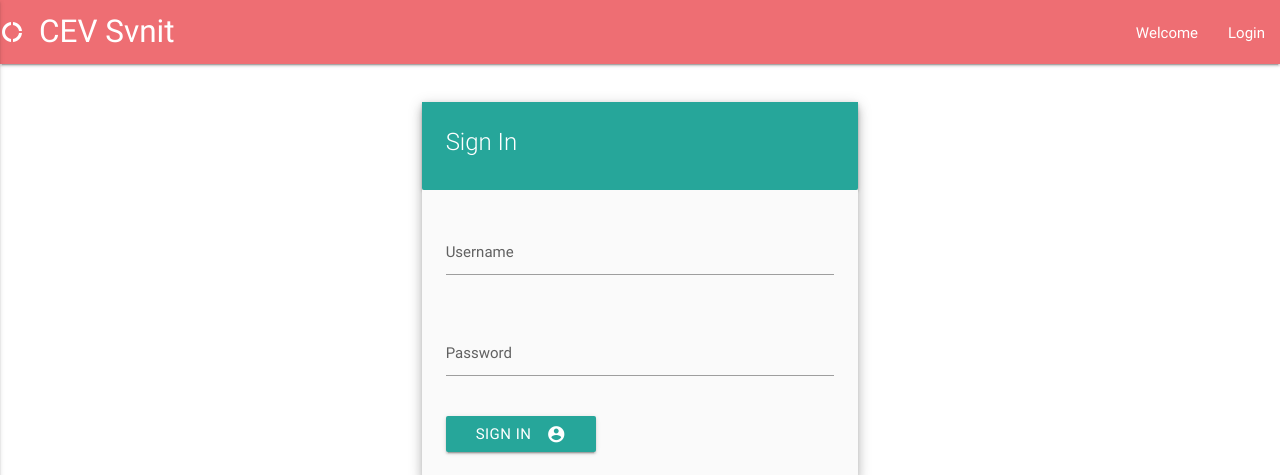
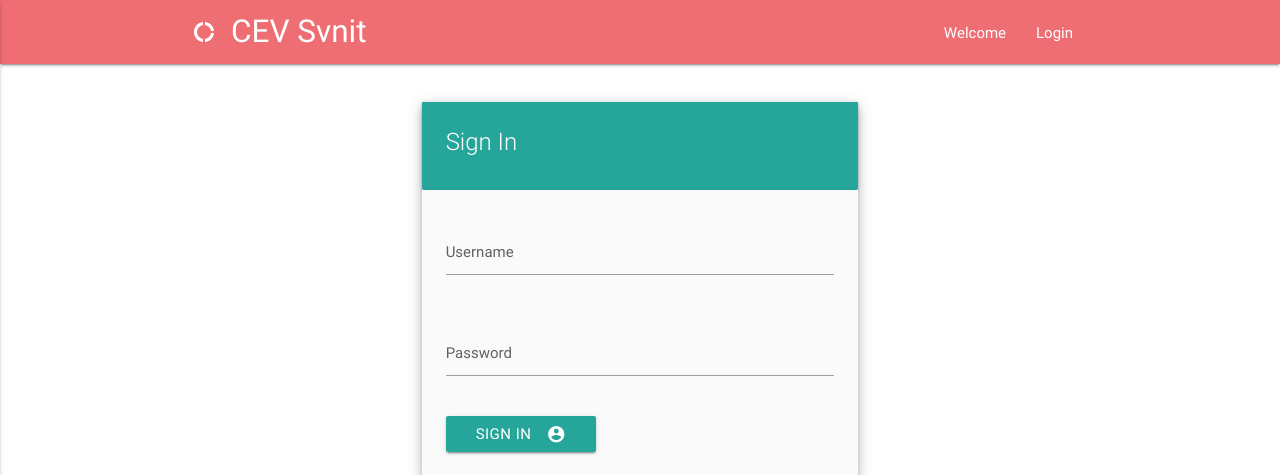
Before and after one commit to abhishek981996/CEV-Bot, a Django app: template CEVBot/templates/login.html in a window 1280 px wide. Shown: the top 475 px of the page. Run offline with Django 3.2, Linux system fonts and the light colour scheme; the template is opened without the code that fills it, so the values that code supplies are empty; some libraries are stand-ins or nearby versions.

Commit message:
changes in template design

```diff
--- a/CEVBot/templates/base.html
+++ b/CEVBot/templates/base.html
@@ -20,10 +20,10 @@
 
     <body id="main_body">
     <nav>
-    <div class="nav-wrapper">
+    <div class="nav-wrapper container">
       <a href="#" data-activates="mobile-demo" class="button-collapse"><i class="material-icons">menu</i></a>
 
-            <a href="#!" class="brand-logo" style="" ><i class="material-icons">donut_large</i>CEV Svnit</a>
+            <a href="#!" class="brand-logo " style="" ><i class="material-icons">donut_large</i>CEV Svnit</a>
 
       <ul class="right hide-on-med-and-down">
          {% if user.is_authenticated %}
```
